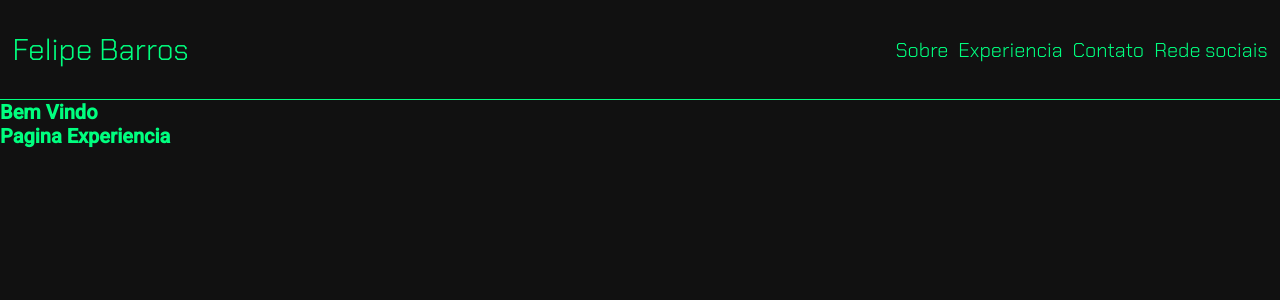
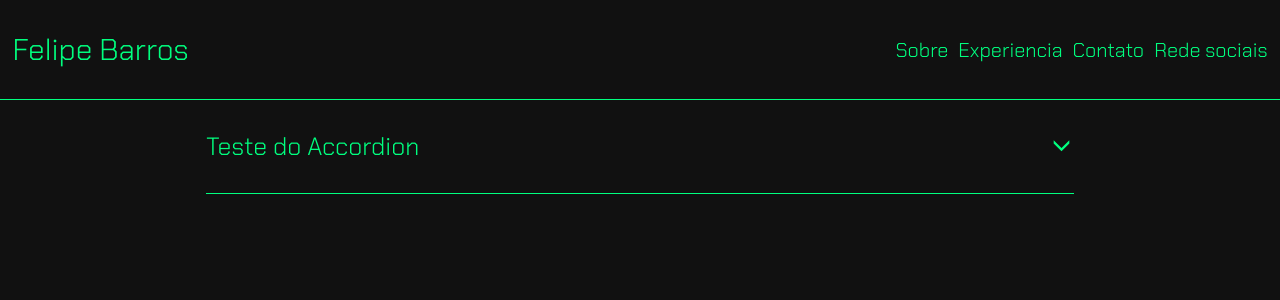
Before and after one commit to feliperafa/cv-felipe, a React (Create React App) app: page /experiencias in a window 1280 px wide. Shown: the top 300 px of the page. Built offline with nearby package versions, Linux system fonts and the light colour scheme.

Commit message:
subida para teste

```diff
--- /dev/null
+++ b/src/components/accordion/index.js
@@ -0,0 +1,71 @@
+import React, { useEffect } from 'react';
+
+// import css
+import {
+	Container,
+	ContainerAccordion,
+	ContainerCompany,
+	NameCompany,
+	ImgCompany,
+	ContainerContent,
+	Description,
+} from './style';
+
+// import icones
+import Arrow from '../../images/icons/arrow_down.svg';
+
+export function Accordion() {
+	useEffect(() => {
+		let show = false;
+		let click;
+		let clickActive;
+		let clickSearch;
+
+		if (typeof window !== 'undefined') {
+			click = document.querySelector('.container-accordion');
+			clickSearch = click.querySelector('.container-company');
+			clickActive = click.querySelector('.container-click');
+
+			click.addEventListener('click', () => {
+				click.classList.toggle('active', show);
+				clickSearch.classList.toggle('active-arrow', show);
+				clickActive.classList.toggle('active', show);
+
+				show = !show;
+				console.log('fui clicado');
+			});
+		}
+	}, []);
+
+	return (
+		<Container>
+			<ContainerAccordion className="container-accordion">
+				<ContainerCompany>
+					<NameCompany>Teste do Accordion</NameCompany>
+					<ImgCompany
+						className="container-company"
+						src={Arrow}
+						alt="arrow-down"
+					/>
+				</ContainerCompany>
+				<ContainerContent className="container-click">
+					<Description>
+						lorem ipsum dolor sit amet, consecteturlorem ipsum dolor sit amet,
+						consecteturlorem ipsum dolor sit amet, consecteturlorem ipsum dolor
+						sit amet, consecteturlorem ipsum dolor sit amet, consecteturlorem
+						ipsum dolor sit amet, consecteturlorem ipsum dolor sit amet,
+						consecteturlorem ipsum dolor sit amet, consecteturlorem ipsum dolor
+						sit amet, consecteturlorem ipsum dolor sit amet, consecteturlorem
+						ipsum dolor sit amet, consecteturlorem ipsum dolor sit amet,
+						consecteturlorem ipsum dolor sit amet, consecteturlorem ipsum dolor
+						sit amet, consecteturlorem ipsum dolor sit amet, consecteturlorem
+						ipsum dolor sit amet, consecteturlorem ipsum dolor sit amet,
+						consecteturlorem ipsum dolor sit amet, consecteturlorem ipsum dolor
+						sit amet, consecteturlorem ipsum dolor sit amet, consecteturlorem
+						ipsum dolor sit amet, consectetur
+					</Description>
+				</ContainerContent>
+			</ContainerAccordion>
+		</Container>
+	);
+}
--- /dev/null
+++ b/src/components/accordion/style.js
@@ -0,0 +1,71 @@
+import styled from 'styled-components';
+import { color } from '../../style/variavelGlobal';
+
+export const Container = styled.div`
+	display: flex;
+	flex-direction: column;
+	width: 70%;
+
+	.active {
+		max-height: 100%;
+		animation: fade 1s ease-in-out;
+	}
+
+	.active-arrow {
+		transform: rotate(180deg);
+	}
+`;
+
+export const ContainerAccordion = styled.div`
+	display: flex;
+	justify-content: center;
+	width: 100%;
+	flex-direction: column;
+`;
+
+export const ContainerCompany = styled.div`
+	display: flex;
+	justify-content: space-between;
+	cursor: pointer;
+`;
+
+export const NameCompany = styled.h3`
+	display: flex;
+	font-size: 2.5rem;
+	font-family: 'Chakra Petch', sans-serif;
+	font-weight: 300;
+`;
+
+export const ImgCompany = styled.img`
+	width: 2.5rem;
+	transition: transform 0.3s ease-in;
+`;
+
+export const ContainerContent = styled.div`
+	display: flex;
+	width: 100%;
+	margin-top: 3rem;
+	border-bottom: 1px solid ${color.greenNeon};
+
+	max-height: 0;
+	overflow: hidden;
+	transition: max-height 0.3s ease;
+`;
+
+export const Description = styled.p`
+	margin-bottom: 2rem;
+	font-family: 'Chakra Petch', sans-serif;
+	font-size: 1.6rem;
+	line-height: 3rem;
+
+	@keyframes fade {
+		from {
+			opacity: 0;
+			transform: translateY(-10px);
+		}
+		to {
+			opacity: 1;
+			transform: translateY(0px);
+		}
+	}
+`;
--- a/src/components/header/style.js
+++ b/src/components/header/style.js
@@ -1,6 +1,5 @@
 import styled from 'styled-components';
 import { Link } from 'react-router-dom';
-// import { css } from 'styled-components';
 import { color } from '../../style/variavelGlobal';
 
 export const Container = styled.header`
--- a/src/pages/experiencia/Experiencia.js
+++ b/src/pages/experiencia/Experiencia.js
@@ -1,10 +1,11 @@
 import React from 'react';
+import { Accordion } from '../../components/accordion';
+import { Container } from './style';
 
 export function Experiencia() {
 	return (
-		<div>
-			<h1>Bem Vindo</h1>
-			<h1>Pagina Experiencia</h1>
-		</div>
+		<Container>
+			<Accordion />
+		</Container>
 	);
 }
--- /dev/null
+++ b/src/pages/experiencia/style.js
@@ -0,0 +1,13 @@
+import styled from 'styled-components';
+
+export const Container = styled.div`
+	display: flex;
+	margin-top: 3rem;
+	padding-right: 2rem;
+	padding-left: 2rem;
+
+	flex-direction: column;
+
+	align-items: center;
+	width: 100%;
+`;
```
Also changed, not shown: src/images/icons/arrow_down.svg (added).
